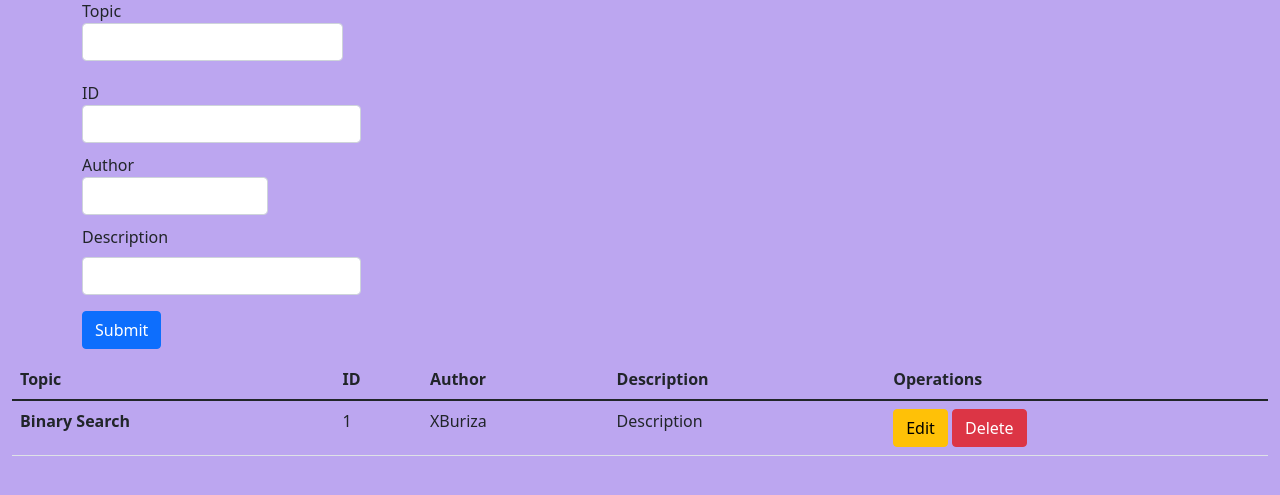
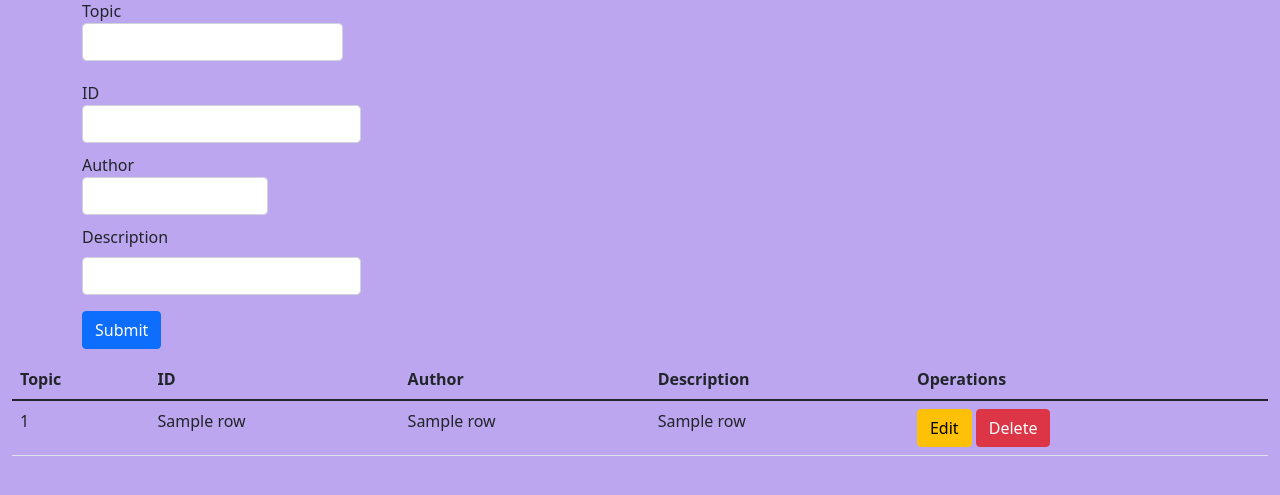
Before and after one commit to winterscar922/DBMS_Project, a Flask app: template templates/blogs.html in a window 1280 px wide. Shown: the part 87-582 px from the top of the page. Run offline with Flask 2, Linux system fonts and the light colour scheme; the template is opened without the code that fills it: most values are stand-ins (such as "Sample title", 1, 10 or a date in 2020).

Commit message:
Add files via upload

```diff
--- a/app.py
+++ b/app.py
@@ -70,9 +70,61 @@ def delete_user(idx):
     return redirect(url_for('users'))
 
 
+
 @app.route("/blogs")
 def blogs():
-    return render_template('blogs.html')
+    blogs = db.engine.execute('select * from blogs')
+    blogs_list = [row for row in blogs]
+    return render_template('blogs.html', blogs_list = blogs_list)
+
+@app.route('/add_blog' , methods=['GET' , 'POST'])
+def add_blog():
+   topic = request.form.get('topic')
+   id = request.form.get('id')
+   name = request.form.get('name')
+   description = request.form.get('description')
+   try:
+    db.engine.execute(f"insert into blogs values ('{topic}' ,{id}, '{name}', '{description}' ) ")
+   except Exception as e:
+    print(e)
+    db.session.rollback()
+    flash("Some error occured" , "danger" )
+    return redirect(url_for('blogs'))
+   flash('blog added')
+   return redirect(url_for('blogs'))
+
+@app.route('/edit_user/<int:idx>'  , methods=['GET' , 'POST'])
+def edit_blog(idx):
+    topic = request.form.get('topic')
+    id = request.form.get('id')
+    name = request.form.get('name')
+    description = request.form.get('description')
+
+    try:
+        db.engine.execute(f'update user set topic = {topic} , id = {id}, name = {name}, description = {description} where id = {idx} ')
+    except Exception:
+        db.session.rollback()
+        flash("Some error occured" , "danger")
+        return redirect(url_for('blogs'))
+    flash('updated blog')
+    return redirect(url_for('blog'))
+
+
+
+@app.route('/delete_blog/<int:idx>' , methods=['GET' , 'POST'])
+def delete_blog(idx):
+    try:
+        db.engine.execute(f'delete from blogs where id = {idx}')
+    except Exception as e:
+        print(e)
+        db.session.rollback()
+        flash("Some error occured" , "danger")
+        return redirect(url_for('blogs'))
+    flash('Deleted blog')
+    return redirect(url_for('blogs'))
+
+
+
 
 @app.route("/contests")
 def contests():
--- a/templates/blogs.html
+++ b/templates/blogs.html
@@ -26,24 +26,24 @@
   <body>
     <div class="container">
       <h1>BLOGS</h1>
-      <form>
+      <form action="/add_blog", method="post">
         <div class="row">
           <div class="col  col-md-3">
             <label for="inputName">Topic</label>
-            <input type="text" class="form-control" id="inputName">
+            <input name="topic" type="text" class="form-control" id="inputName">
           </div>
         </div>
         <div class="form-group col-md-3">
           <label for="inputCity">ID</label>
-          <input type="text" class="form-control" id="inputCity">
+          <input name="id" type="text" class="form-control" id="inputCity">
         </div>
         <div class="form-group col-md-2">
           <label for="inputZip">Author</label>
-          <input type="text" class="form-control" id="inputZip">
+          <input name="name" type="text" class="form-control" id="inputZip">
         </div>
         <div class="mb-3  col-md-3">
           <label for="exampleInputEmail1" class="form-label">Description</label>
-          <input type="email" class="form-control" id="exampleInputEmail1" aria-describedby="emailHelp">
+          <input name="description" type="text" class="form-control" id="exampleInputEmail1" aria-describedby="emailHelp">
           <!-- <div id="emailHelp" class="form-text">We'll never share your email with anyone else.</div> -->
         </div>
 
@@ -62,18 +62,19 @@
                 <th scope="col">Operations</th>
               </tr>
             </thead>
-            <tbody>
-              <tr>
-                <th scope="row">Binary Search</th>
-                <td>1</td>
-                <td>XBuriza</td>
-                <td>Description</td>
-                <td>
-                    <button type="button" class="btn btn-warning">Edit</button>
-                    <button type="button" class="btn btn-danger">Delete</button>
-                </td>
-              </tr>
-            </tbody>
+            {% for row in blogs_list%}
+            <tr>
+              <td>{{row[0]}}</td>
+              <td>{{row[1]}}</td>
+              <td>{{row[2]}}</td>
+              <td>{{row[3]}}</td>
+              <td>
+              <button type="button" class="btn btn-warning" data-toggle="modal" data-target="#modal1">Edit</button>
+              <a href="/delete_blog/{{row[1]}}" class="btn btn-danger">Delete</a>
+
+              </td>
+            </tr>
+            {%endfor%}
           </table>
 
     </div>
```
